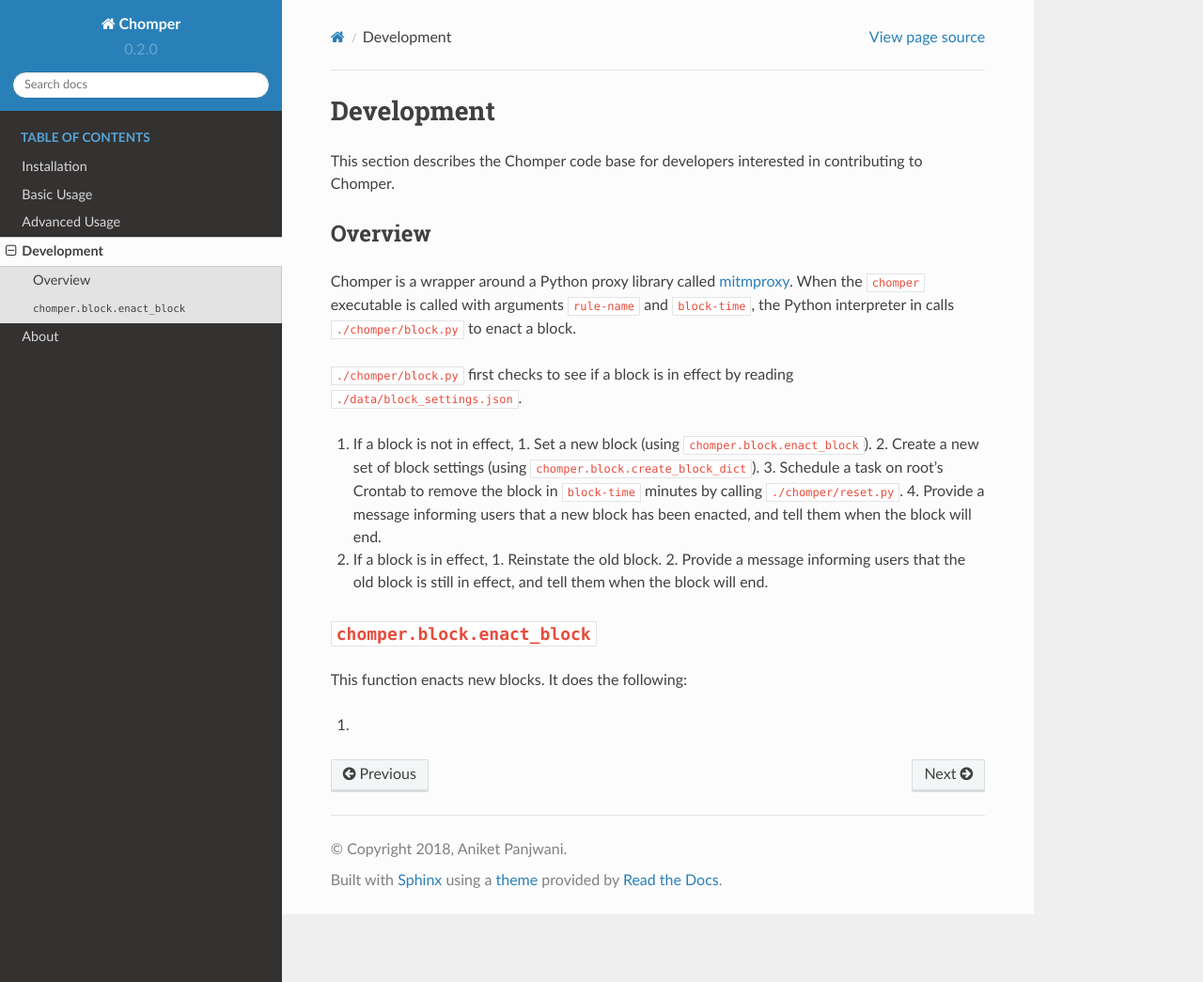
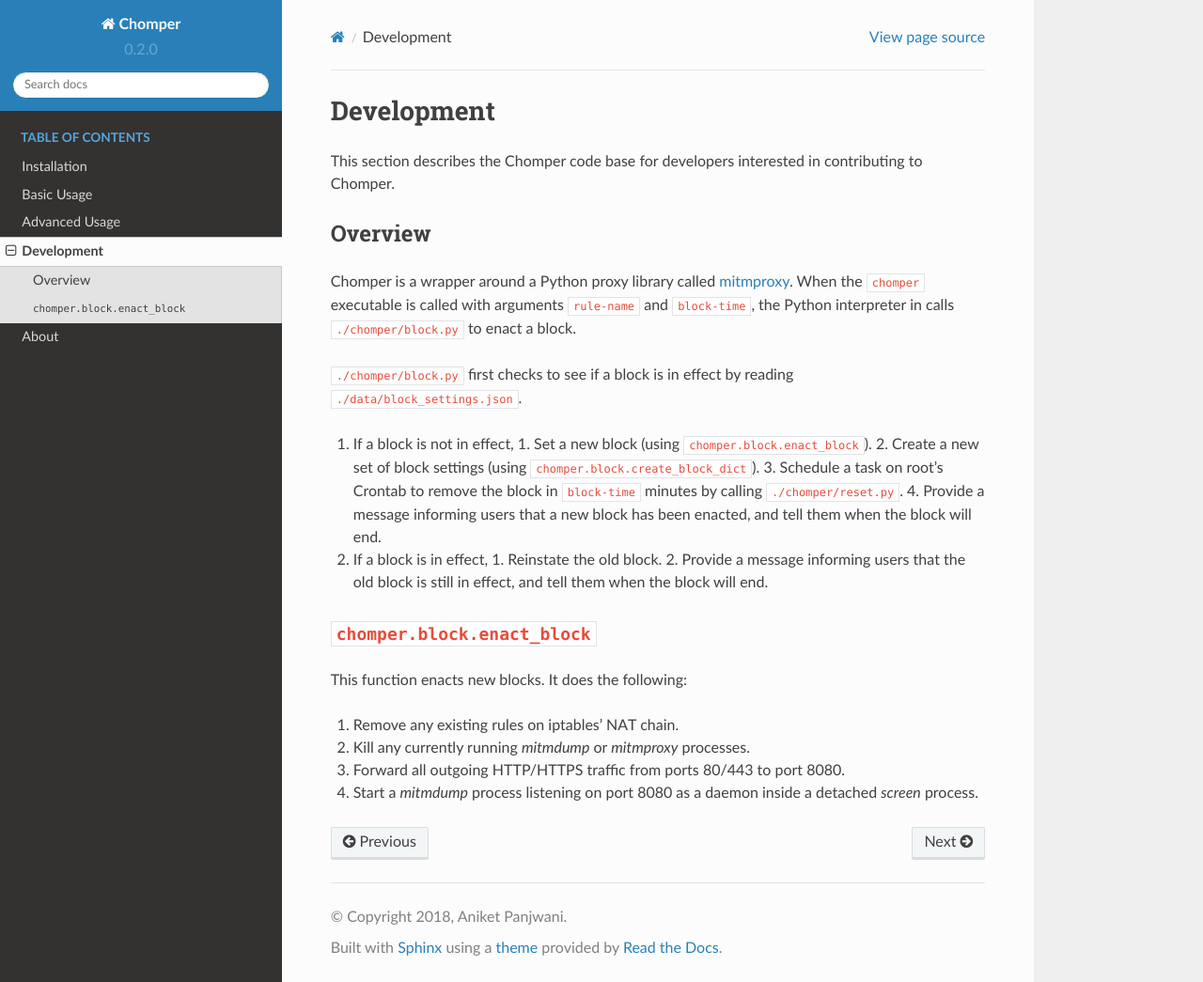
Before and after one commit to aniketpanjwani/chomper, a Sphinx documentation site: the page built from docs/development/index.rst, in a window 1280 px wide and 1045 px high. Shown: the whole window at 94% size. Built offline with Sphinx 7.4.7 and the Read the Docs theme 2.0.0, drawn with Linux system fonts in a browser that asks for light colours.

Commit message:
Update development docs.

```diff
--- a/docs/development/index.rst
+++ b/docs/development/index.rst
@@ -25,4 +25,7 @@
 #################################
 This function enacts new blocks. It does the following:
 
-1.
+1. Remove any existing rules on iptables' NAT chain.
+2. Kill any currently running *mitmdump* or *mitmproxy* processes.
+3. Forward all outgoing HTTP/HTTPS traffic from ports 80/443 to port 8080.
+4. Start a *mitmdump* process listening on port 8080 as a daemon inside a detached *screen* process.
```
